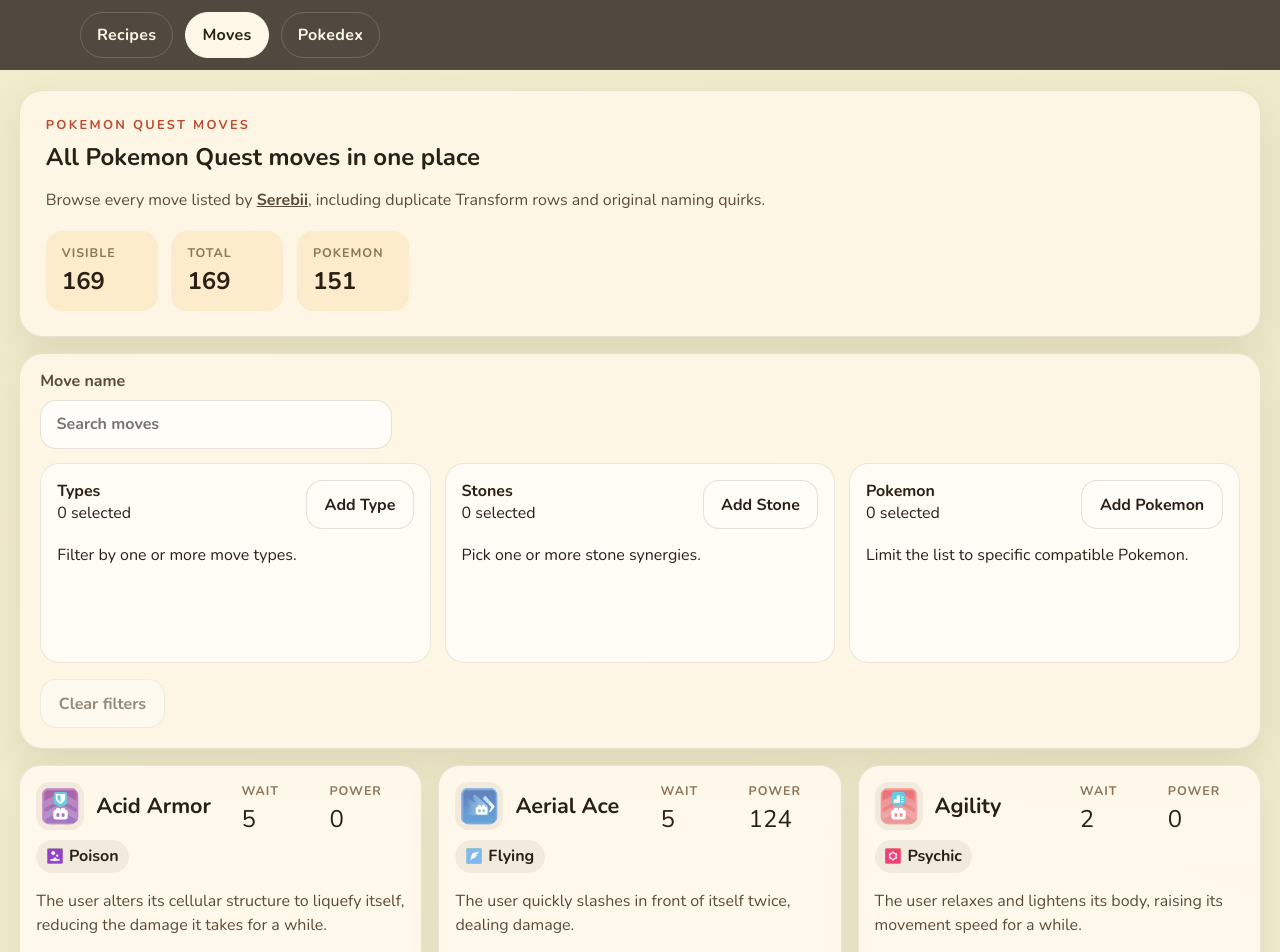
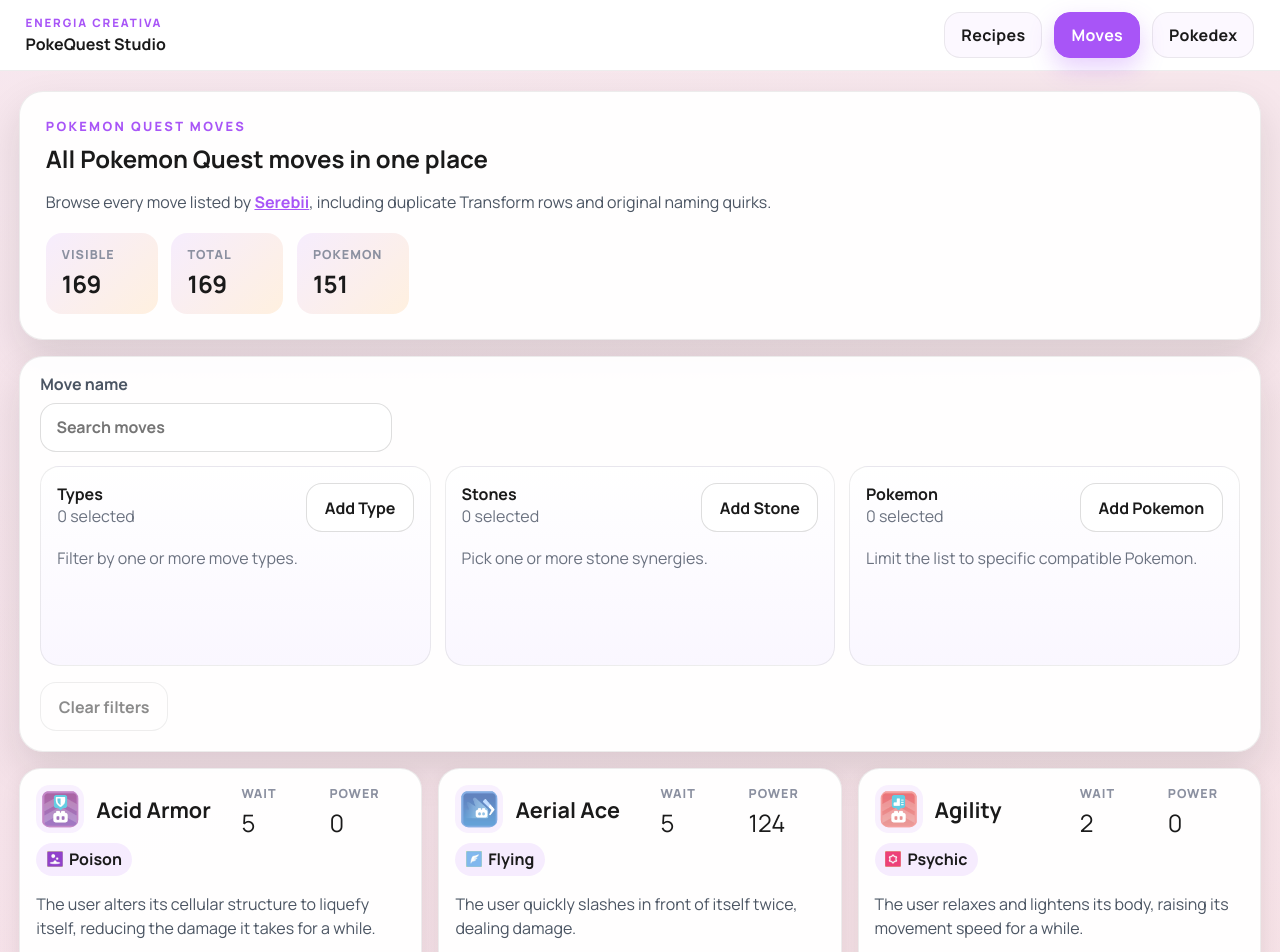
Before and after one commit to opeshm/pokemon-quest-recipe-finder, an Angular app: page /moves in a window 1280 px wide. Shown: the top 952 px of the page. Built offline with nearby package versions, Linux system fonts and the light colour scheme.

Commit message:
Refresh app styling with creative energy theme

```diff
--- a/src/app/app.html
+++ b/src/app/app.html
@@ -1,4 +1,10 @@
 <header class="app-header">
+  <div class="app-header-inner">
+    <div class="brand-mark">
+      <span class="brand-kicker">Energia Creativa</span>
+      <strong>PokeQuest Studio</strong>
+    </div>
+
     <nav class="primary-nav" aria-label="Primary navigation">
       <a
         routerLink="/"
@@ -9,6 +15,7 @@
       <a routerLink="/moves" routerLinkActive="active">Moves</a>
       <a routerLink="/pokedex" routerLinkActive="active">Pokedex</a>
     </nav>
+  </div>
 </header>
 
 <router-outlet></router-outlet>
--- a/src/app/app.scss
+++ b/src/app/app.scss
@@ -7,23 +7,52 @@
   top: 0;
   z-index: 10;
   padding: 0.75rem clamp(1rem, 2vw, 2rem);
-  background: rgba(43, 32, 22, 0.82);
-  backdrop-filter: blur(10px);
+  background: rgba(255, 255, 255, 0.82);
+  border-bottom: 1px solid var(--border-subtle);
+  backdrop-filter: blur(16px);
+}
+
+.app-header-inner {
+  display: flex;
+  flex-wrap: wrap;
+  align-items: center;
+  justify-content: space-between;
+  gap: 1rem;
+  width: min(78rem, 100%);
+  margin: 0 auto;
+}
+
+.brand-mark {
+  display: flex;
+  flex-direction: column;
+  gap: 0.15rem;
+}
+
+.brand-kicker {
+  font-size: 0.72rem;
+  font-weight: 800;
+  letter-spacing: 0.16em;
+  text-transform: uppercase;
+  color: var(--brand-primary);
+}
+
+.brand-mark strong {
+  font-size: 1rem;
+  color: var(--text-primary);
 }
 
 .primary-nav {
   display: flex;
   flex-wrap: wrap;
   gap: 0.75rem;
-  width: min(70rem, 100%);
-  margin: 0 auto;
 }
 
 .primary-nav a {
   padding: 0.7rem 1rem;
-  border: 1px solid rgba(255, 248, 232, 0.18);
-  border-radius: 999px;
-  color: var(--sand-50);
+  border: 1px solid var(--border-subtle);
+  border-radius: 1rem;
+  color: var(--text-primary);
+  background: rgba(var(--brand-primary-rgb), 0.04);
   text-decoration: none;
   font-weight: 700;
   letter-spacing: 0.02em;
@@ -35,13 +64,20 @@
 
 .primary-nav a:hover,
 .primary-nav a:focus-visible {
-  background: rgba(255, 248, 232, 0.1);
-  border-color: rgba(255, 248, 232, 0.32);
+  background: rgba(var(--brand-primary-rgb), 0.1);
+  border-color: rgba(var(--brand-primary-rgb), 0.24);
   outline: 0;
 }
 
 .primary-nav a.active {
-  background: var(--sand-50);
-  color: var(--ink-900);
-  border-color: var(--sand-50);
+  background: var(--brand-primary);
+  color: #ffffff;
+  border-color: var(--brand-primary);
+  box-shadow: 0 10px 24px rgba(var(--brand-primary-rgb), 0.28);
 }
+
+@media (max-width: 42rem) {
+  .app-header-inner {
+    align-items: stretch;
+  }
+}
--- a/src/app/features/moves/pages/moves-page.component.scss
+++ b/src/app/features/moves/pages/moves-page.component.scss
@@ -2,9 +2,9 @@
   min-height: 100dvh;
   padding: clamp(1rem, 1.5vw, 2rem);
   background:
-    radial-gradient(circle at 16% 12%, rgba(252, 244, 208, 0.92) 0%, rgba(252, 244, 208, 0) 30%),
-    radial-gradient(circle at 84% 12%, rgba(137, 221, 255, 0.24) 0%, rgba(137, 221, 255, 0) 26%),
-    linear-gradient(160deg, #efe4c0 0%, #ddc27f 45%, #be8d50 100%);
+    radial-gradient(circle at 14% 10%, var(--halo-primary) 0%, rgba(var(--brand-primary-rgb), 0) 28%),
+    radial-gradient(circle at 86% 12%, var(--halo-accent) 0%, rgba(var(--brand-accent-rgb), 0) 24%),
+    linear-gradient(180deg, #ffffff 0%, #fcf8ff 100%);
   color: var(--ink-900);
 }
 
@@ -13,10 +13,10 @@
 .empty-state {
   width: min(78rem, 100%);
   margin: 0 auto;
-  border: 1px solid rgba(92, 75, 56, 0.12);
+  border: 1px solid var(--border-subtle);
   border-radius: 1.5rem;
-  background: rgba(255, 248, 232, 0.9);
-  box-shadow: 0 1.25rem 2.5rem rgba(92, 75, 56, 0.12);
+  background: rgba(255, 255, 255, 0.94);
+  box-shadow: var(--shadow-md);
 }
 
 .hero-panel {
@@ -29,7 +29,7 @@
   font-weight: 800;
   letter-spacing: 0.18em;
   text-transform: uppercase;
-  color: var(--brick-500);
+  color: var(--brand-primary);
 }
 
 .hero-panel h1,
@@ -46,7 +46,7 @@
 }
 
 .intro a {
-  color: inherit;
+  color: var(--brand-primary);
   font-weight: 700;
 }
 
@@ -61,7 +61,7 @@
   min-width: 7rem;
   padding: 0.85rem 1rem;
   border-radius: 1rem;
-  background: rgba(244, 201, 123, 0.25);
+  background: linear-gradient(135deg, rgba(var(--brand-primary-rgb), 0.1), rgba(var(--brand-accent-rgb), 0.12));
 }
 
 .hero-stats span,
@@ -110,9 +110,9 @@
 
 .filter-field input,
 .clear-button {
-  border: 1px solid rgba(92, 75, 56, 0.16);
+  border: 1px solid var(--border-strong);
   border-radius: 1rem;
-  background: #fffdf7;
+  background: #ffffff;
   color: var(--ink-900);
   font: inherit;
 }
@@ -136,7 +136,7 @@
 .selector-modal-close:focus-visible,
 .modal-option:focus-visible,
 .clear-button:focus-visible {
-  outline: 2px solid rgba(92, 75, 56, 0.28);
+  outline: 2px solid rgba(var(--brand-primary-rgb), 0.3);
   outline-offset: 2px;
 }
 
@@ -153,9 +153,9 @@
   gap: 0.9rem;
   min-height: 12.5rem;
   padding: 1rem;
-  border: 1px solid rgba(92, 75, 56, 0.12);
+  border: 1px solid var(--border-subtle);
   border-radius: 1.2rem;
-  background: rgba(255, 253, 247, 0.88);
+  background: linear-gradient(180deg, #ffffff 0%, var(--surface-subtle) 100%);
 }
 
 .selector-box-header {
@@ -183,9 +183,9 @@
 .selector-modal-button,
 .selector-modal-close,
 .modal-option {
-  border: 1px solid rgba(92, 75, 56, 0.16);
+  border: 1px solid var(--border-strong);
   border-radius: 1rem;
-  background: #fffdf7;
+  background: #ffffff;
   color: var(--ink-900);
   font: inherit;
 }
@@ -221,7 +221,7 @@
   width: 3rem;
   height: 3rem;
   border-radius: 0.95rem;
-  box-shadow: inset 0 0 0 1px rgba(92, 75, 56, 0.08);
+  box-shadow: inset 0 0 0 1px rgba(var(--text-primary-rgb), 0.06);
 }
 
 .selected-icon-chip img {
@@ -230,15 +230,15 @@
 }
 
 .selected-icon-chip--type {
-  background: rgba(88, 139, 255, 0.12);
+  background: rgba(var(--brand-primary-rgb), 0.14);
 }
 
 .selected-icon-chip--stone {
-  background: rgba(92, 75, 56, 0.08);
+  background: rgba(var(--brand-accent-rgb), 0.14);
 }
 
 .selected-icon-chip--pokemon {
-  background: rgba(228, 84, 53, 0.08);
+  background: rgba(var(--brand-primary-rgb), 0.1);
 }
 
 .selector-modal-backdrop {
@@ -248,7 +248,7 @@
   display: grid;
   place-items: center;
   padding: 1rem;
-  background: rgba(34, 27, 20, 0.5);
+  background: rgba(var(--text-primary-rgb), 0.45);
   backdrop-filter: blur(4px);
 }
 
@@ -259,10 +259,10 @@
   flex-direction: column;
   gap: 1rem;
   padding: 1.25rem;
-  border: 1px solid rgba(92, 75, 56, 0.16);
+  border: 1px solid var(--border-strong);
   border-radius: 1.4rem;
-  background: #fff8e8;
-  box-shadow: 0 1.5rem 3rem rgba(34, 27, 20, 0.28);
+  background: #ffffff;
+  box-shadow: 0 24px 48px rgba(var(--text-primary-rgb), 0.18);
 }
 
 .selector-modal-header,
@@ -297,15 +297,15 @@
 .modal-search-field input {
   min-height: 3rem;
   padding: 0.8rem 0.95rem;
-  border: 1px solid rgba(92, 75, 56, 0.16);
+  border: 1px solid var(--border-strong);
   border-radius: 1rem;
-  background: #fffdf7;
+  background: #ffffff;
   color: var(--ink-900);
   font: inherit;
 }
 
 .modal-search-field input:focus-visible {
-  outline: 2px solid rgba(92, 75, 56, 0.28);
+  outline: 2px solid rgba(var(--brand-primary-rgb), 0.3);
   outline-offset: 2px;
 }
 
@@ -320,8 +320,8 @@
 }
 
 .modal-option--selected {
-  border-color: rgba(228, 84, 53, 0.5);
-  background: rgba(228, 84, 53, 0.1);
+  border-color: rgba(var(--brand-primary-rgb), 0.4);
+  background: rgba(var(--brand-primary-rgb), 0.1);
 }
 
 .modal-option span:last-child {
@@ -329,13 +329,13 @@
 }
 
 .selector-modal-button--primary {
-  background: var(--brick-500);
+  background: var(--brand-primary);
   color: #fffaf2;
 }
 
 .selector-modal-button--secondary,
 .selector-modal-close {
-  background: rgba(92, 75, 56, 0.08);
+  background: rgba(var(--text-primary-rgb), 0.04);
 }
 
 .clear-button {
@@ -360,10 +360,10 @@
   flex-direction: column;
   gap: 1rem;
   padding: 1rem;
-  border: 1px solid rgba(92, 75, 56, 0.12);
+  border: 1px solid var(--border-subtle);
   border-radius: 1.35rem;
-  background: rgba(255, 249, 237, 0.94);
-  box-shadow: 0 1rem 2rem rgba(92, 75, 56, 0.1);
+  background: rgba(255, 255, 255, 0.96);
+  box-shadow: var(--shadow-sm);
 }
 
 .card-header,
@@ -400,7 +400,7 @@
   height: 3rem;
   flex: 0 0 auto;
   border-radius: 0.85rem;
-  background: rgba(92, 75, 56, 0.08);
+  background: rgba(var(--brand-primary-rgb), 0.08);
   padding: 0.35rem;
   object-fit: contain;
 }
@@ -417,7 +417,7 @@
 
 .type-pill {
   padding: 0.35rem 0.65rem;
-  background: rgba(92, 75, 56, 0.08);
+  background: rgba(var(--brand-primary-rgb), 0.1);
 }
 
 .stat-grid {
@@ -449,29 +449,14 @@
   gap: 0.55rem;
 }
 
-.pokemon-avatar-row {
-  display: flex;
-  flex-wrap: wrap;
-  gap: 0.45rem;
-}
-
+.pokemon-avatar-row,
 .stone-icon-row {
   display: flex;
   flex-wrap: wrap;
   gap: 0.45rem;
 }
 
-.pokemon-avatar-chip {
-  display: inline-flex;
-  align-items: center;
-  justify-content: center;
-  width: 2.85rem;
-  height: 2.85rem;
-  border-radius: 0.9rem;
-  background: rgba(228, 84, 53, 0.08);
-  box-shadow: inset 0 0 0 1px rgba(92, 75, 56, 0.08);
-}
-
+.pokemon-avatar-chip,
 .stone-icon-chip {
   display: inline-flex;
   align-items: center;
@@ -479,8 +464,15 @@
   width: 2.85rem;
   height: 2.85rem;
   border-radius: 0.9rem;
-  background: rgba(92, 75, 56, 0.08);
-  box-shadow: inset 0 0 0 1px rgba(92, 75, 56, 0.08);
+  box-shadow: inset 0 0 0 1px rgba(var(--text-primary-rgb), 0.06);
+}
+
+.pokemon-avatar-chip {
+  background: rgba(var(--brand-primary-rgb), 0.1);
+}
+
+.stone-icon-chip {
+  background: rgba(var(--brand-accent-rgb), 0.12);
 }
 
 .pokemon-mini-sprite,
@@ -503,11 +495,11 @@
 
 .chip {
   padding: 0.45rem 0.75rem;
-  background: rgba(92, 75, 56, 0.08);
+  background: rgba(var(--brand-primary-rgb), 0.08);
 }
 
 .chip.subdued {
-  background: rgba(228, 84, 53, 0.08);
+  background: rgba(var(--brand-accent-rgb), 0.12);
   color: var(--ink-800);
 }
 
--- a/src/app/features/pokedex/pages/pokedex-page.component.scss
+++ b/src/app/features/pokedex/pages/pokedex-page.component.scss
@@ -2,9 +2,9 @@
   min-height: 100dvh;
   padding: clamp(1rem, 1.5vw, 2rem);
   background:
-    radial-gradient(circle at 16% 12%, rgba(252, 244, 208, 0.92) 0%, rgba(252, 244, 208, 0) 30%),
-    radial-gradient(circle at 84% 12%, rgba(137, 221, 255, 0.24) 0%, rgba(137, 221, 255, 0) 26%),
-    linear-gradient(160deg, #efe4c0 0%, #ddc27f 45%, #be8d50 100%);
+    radial-gradient(circle at 14% 10%, var(--halo-primary) 0%, rgba(var(--brand-primary-rgb), 0) 28%),
+    radial-gradient(circle at 86% 12%, var(--halo-accent) 0%, rgba(var(--brand-accent-rgb), 0) 24%),
+    linear-gradient(180deg, #ffffff 0%, #fcf8ff 100%);
   color: var(--ink-900);
 }
 
@@ -14,10 +14,10 @@
 .empty-state {
   width: min(78rem, 100%);
   margin: 0 auto;
-  border: 1px solid rgba(92, 75, 56, 0.12);
+  border: 1px solid var(--border-subtle);
   border-radius: 1.5rem;
-  background: rgba(255, 248, 232, 0.9);
-  box-shadow: 0 1.25rem 2.5rem rgba(92, 75, 56, 0.12);
+  background: rgba(255, 255, 255, 0.94);
+  box-shadow: var(--shadow-md);
 }
 
 .hero-panel {
@@ -30,7 +30,7 @@
   font-weight: 800;
   letter-spacing: 0.18em;
   text-transform: uppercase;
-  color: var(--brick-500);
+  color: var(--brand-primary);
 }
 
 .hero-panel h1,
@@ -63,7 +63,7 @@
   min-width: 7rem;
   padding: 0.85rem 1rem;
   border-radius: 1rem;
-  background: rgba(244, 201, 123, 0.25);
+  background: linear-gradient(135deg, rgba(var(--brand-primary-rgb), 0.1), rgba(var(--brand-accent-rgb), 0.12));
 }
 
 .hero-stats span,
@@ -96,8 +96,8 @@
 }
 
 .warning {
-  border-color: rgba(190, 74, 47, 0.32);
-  background: rgba(255, 230, 220, 0.9);
+  border-color: rgba(var(--brand-accent-rgb), 0.28);
+  background: rgba(var(--brand-accent-rgb), 0.1);
 }
 
 .filters-panel {
@@ -116,9 +116,9 @@
   gap: 0.9rem;
   min-height: 12rem;
   padding: 1rem;
-  border: 1px solid rgba(92, 75, 56, 0.12);
+  border: 1px solid var(--border-subtle);
   border-radius: 1.2rem;
-  background: rgba(255, 253, 247, 0.88);
+  background: linear-gradient(180deg, #ffffff 0%, var(--surface-subtle) 100%);
 }
 
 .selector-box-header {
@@ -134,9 +134,9 @@
 .modal-option,
 .clear-button {
   min-height: 3rem;
-  border: 1px solid rgba(92, 75, 56, 0.16);
+  border: 1px solid var(--border-strong);
   border-radius: 1rem;
-  background: #fffdf7;
+  background: #ffffff;
   color: var(--ink-900);
   font: inherit;
 }
@@ -155,7 +155,7 @@
 .selector-modal-close:focus-visible,
 .modal-option:focus-visible,
 .clear-button:focus-visible {
-  outline: 2px solid rgba(92, 75, 56, 0.28);
+  outline: 2px solid rgba(var(--brand-primary-rgb), 0.3);
   outline-offset: 2px;
 }
 
@@ -180,7 +180,7 @@
   align-items: center;
   justify-content: center;
   border-radius: 0.95rem;
-  box-shadow: inset 0 0 0 1px rgba(92, 75, 56, 0.08);
+  box-shadow: inset 0 0 0 1px rgba(var(--text-primary-rgb), 0.06);
 }
 
 .selected-icon-chip {
@@ -195,12 +195,12 @@
 
 .selected-text-chip {
   padding: 0.55rem 0.8rem;
-  background: rgba(92, 75, 56, 0.08);
+  background: rgba(var(--brand-primary-rgb), 0.08);
   font-weight: 700;
 }
 
 .selected-icon-chip--type {
-  background: rgba(88, 139, 255, 0.12);
+  background: rgba(var(--brand-primary-rgb), 0.14);
 }
 
 .clear-button {
@@ -219,7 +219,7 @@
   display: grid;
   place-items: center;
   padding: 1rem;
-  background: rgba(34, 27, 20, 0.5);
+  background: rgba(var(--text-primary-rgb), 0.45);
   backdrop-filter: blur(4px);
 }
 
@@ -230,10 +230,10 @@
   flex-direction: column;
   gap: 1rem;
   padding: 1.25rem;
-  border: 1px solid rgba(92, 75, 56, 0.16);
+  border: 1px solid var(--border-strong);
   border-radius: 1.4rem;
-  background: #fff8e8;
-  box-shadow: 0 1.5rem 3rem rgba(34, 27, 20, 0.28);
+  background: #ffffff;
+  box-shadow: 0 24px 48px rgba(var(--text-primary-rgb), 0.18);
 }
 
 .selector-modal-header,
@@ -270,8 +270,8 @@
 }
 
 .modal-option--selected {
-  border-color: rgba(228, 84, 53, 0.5);
-  background: rgba(228, 84, 53, 0.1);
+  border-color: rgba(var(--brand-primary-rgb), 0.4);
+  background: rgba(var(--brand-primary-rgb), 0.1);
 }
 
 .modal-option span:last-child {
@@ -279,13 +279,13 @@
 }
 
 .selector-modal-button--primary {
-  background: var(--brick-500);
+  background: var(--brand-primary);
   color: #fffaf2;
 }
 
 .selector-modal-button--secondary,
 .selector-modal-close {
-  background: rgba(92, 75, 56, 0.08);
+  background: rgba(var(--text-primary-rgb), 0.04);
 }
 
 .results-grid {
@@ -301,10 +301,10 @@
   flex-direction: column;
   gap: 1rem;
   padding: 1rem;
-  border: 1px solid rgba(92, 75, 56, 0.12);
+  border: 1px solid var(--border-subtle);
   border-radius: 1.35rem;
-  background: rgba(255, 249, 237, 0.94);
-  box-shadow: 0 1rem 2rem rgba(92, 75, 56, 0.1);
+  background: rgba(255, 255, 255, 0.96);
+  box-shadow: var(--shadow-sm);
 }
 
 .card-header,
@@ -335,7 +335,7 @@
 
 .style-badge {
   padding: 0.35rem 0.7rem;
-  background: rgba(228, 84, 53, 0.12);
+  background: rgba(var(--brand-accent-rgb), 0.14);
   color: var(--ink-900);
 }
 
@@ -347,7 +347,7 @@
   border-radius: 1.25rem;
   background:
     radial-gradient(circle at top, rgba(255, 255, 255, 0.75), rgba(255, 255, 255, 0)),
-    linear-gradient(180deg, rgba(244, 201, 123, 0.35), rgba(190, 141, 80, 0.28));
+    linear-gradient(180deg, rgba(var(--brand-primary-rgb), 0.12), rgba(var(--brand-accent-rgb), 0.16));
 }
 
 .pokemon-sprite,
@@ -380,7 +380,7 @@
 
 .type-pill {
   padding: 0.35rem 0.65rem;
-  background: rgba(92, 75, 56, 0.08);
+  background: rgba(var(--brand-primary-rgb), 0.08);
   color: var(--ink-900);
 }
 
--- a/src/app/features/recipe-explorer/components/filters-panel/filters-panel.component.scss
+++ b/src/app/features/recipe-explorer/components/filters-panel/filters-panel.component.scss
@@ -6,10 +6,10 @@
 .filters-panel {
   width: min(78rem, 100%);
   margin: 1rem auto 0;
-  border: 1px solid rgba(92, 75, 56, 0.12);
+  border: 1px solid var(--border-subtle);
   border-radius: 1.5rem;
-  background: rgba(255, 248, 232, 0.9);
-  box-shadow: 0 1.25rem 2.5rem rgba(92, 75, 56, 0.12);
+  background: rgba(255, 255, 255, 0.94);
+  box-shadow: var(--shadow-md);
 }
 
 .controls {
@@ -44,9 +44,9 @@
 .clear-button,
 .modal-search-field input {
   min-height: 3rem;
-  border: 1px solid rgba(92, 75, 56, 0.16);
+  border: 1px solid var(--border-strong);
   border-radius: 1rem;
-  background: #fffdf7;
+  background: #ffffff;
   color: var(--ink-900);
   font: inherit;
 }
@@ -63,7 +63,7 @@
 .modal-option:focus-visible,
 .clear-button:focus-visible,
 .modal-search-field input:focus-visible {
-  outline: 2px solid rgba(92, 75, 56, 0.28);
+  outline: 2px solid rgba(var(--brand-primary-rgb), 0.3);
   outline-offset: 2px;
 }
 
@@ -79,9 +79,9 @@
   gap: 0.9rem;
   min-height: 12.5rem;
   padding: 1rem;
-  border: 1px solid rgba(92, 75, 56, 0.12);
+  border: 1px solid var(--border-subtle);
   border-radius: 1.2rem;
-  background: rgba(255, 253, 247, 0.88);
+  background: linear-gradient(180deg, #ffffff 0%, var(--surface-subtle) 100%);
 }
 
 .selector-box-header {
@@ -127,7 +127,7 @@
   align-items: center;
   justify-content: center;
   border-radius: 0.95rem;
-  box-shadow: inset 0 0 0 1px rgba(92, 75, 56, 0.08);
+  box-shadow: inset 0 0 0 1px rgba(var(--text-primary-rgb), 0.06);
 }
 
 .selected-icon-chip {
@@ -137,7 +137,7 @@
 
 .selected-text-chip {
   padding: 0.55rem 0.8rem;
-  background: rgba(92, 75, 56, 0.08);
+  background: rgba(var(--brand-primary-rgb), 0.08);
   font-weight: 700;
 }
 
@@ -147,15 +147,15 @@
 }
 
 .selected-icon-chip--type {
-  background: rgba(88, 139, 255, 0.12);
+  background: rgba(var(--brand-primary-rgb), 0.14);
 }
 
 .selected-icon-chip--pokemon {
-  background: rgba(228, 84, 53, 0.08);
+  background: rgba(var(--brand-primary-rgb), 0.1);
 }
 
 .selected-icon-chip--ingredient {
-  background: rgba(92, 75, 56, 0.08);
+  background: rgba(var(--brand-accent-rgb), 0.12);
 }
 
 .pokemon-icon {
@@ -183,7 +183,7 @@
   display: grid;
   place-items: center;
   padding: 1rem;
-  background: rgba(34, 27, 20, 0.5);
+  background: rgba(var(--text-primary-rgb), 0.45);
   backdrop-filter: blur(4px);
 }
 
@@ -194,10 +194,10 @@
   flex-direction: column;
   gap: 1rem;
   padding: 1.25rem;
-  border: 1px solid rgba(92, 75, 56, 0.16);
+  border: 1px solid var(--border-strong);
   border-radius: 1.4rem;
-  background: #fff8e8;
-  box-shadow: 0 1.5rem 3rem rgba(34, 27, 20, 0.28);
+  background: #ffffff;
+  box-shadow: 0 24px 48px rgba(var(--text-primary-rgb), 0.18);
 }
 
 .selector-modal-header,
@@ -240,8 +240,8 @@
 }
 
 .modal-option--selected {
-  border-color: rgba(228, 84, 53, 0.5);
-  background: rgba(228, 84, 53, 0.1);
+  border-color: rgba(var(--brand-primary-rgb), 0.4);
+  background: rgba(var(--brand-primary-rgb), 0.1);
 }
 
 .modal-option span:last-child {
@@ -253,17 +253,17 @@
   align-items: center;
   padding: 0.3rem 0.55rem;
   border-radius: 999px;
-  background: rgba(92, 75, 56, 0.08);
+  background: rgba(var(--brand-accent-rgb), 0.12);
 }
 
 .selector-modal-button--primary {
-  background: var(--brick-500);
+  background: var(--brand-primary);
   color: #fffaf2;
 }
 
 .selector-modal-button--secondary,
 .selector-modal-close {
-  background: rgba(92, 75, 56, 0.08);
+  background: rgba(var(--text-primary-rgb), 0.04);
 }
 
 @media (max-width: 42rem) {
--- a/src/app/features/recipe-explorer/components/hero-section/hero-section.component.scss
+++ b/src/app/features/recipe-explorer/components/hero-section/hero-section.component.scss
@@ -6,10 +6,10 @@
   width: min(78rem, 100%);
   margin: 0 auto;
   padding: clamp(1.25rem, 2vw, 2rem);
-  border: 1px solid rgba(92, 75, 56, 0.12);
+  border: 1px solid var(--border-subtle);
   border-radius: 1.5rem;
-  background: rgba(255, 248, 232, 0.9);
-  box-shadow: 0 1.25rem 2.5rem rgba(92, 75, 56, 0.12);
+  background: rgba(255, 255, 255, 0.94);
+  box-shadow: var(--shadow-md);
 }
 
 .kicker {
@@ -18,7 +18,7 @@
   font-weight: 800;
   letter-spacing: 0.18em;
   text-transform: uppercase;
-  color: var(--brick-500);
+  color: var(--brand-primary);
 }
 
 h1 {
@@ -45,7 +45,7 @@
   min-width: 7rem;
   padding: 0.85rem 1rem;
   border-radius: 1rem;
-  background: rgba(244, 201, 123, 0.25);
+  background: linear-gradient(135deg, rgba(var(--brand-primary-rgb), 0.1), rgba(var(--brand-accent-rgb), 0.12));
   color: var(--ink-900);
 }
 
--- a/src/app/features/recipe-explorer/pages/recipe-explorer-page.component.scss
+++ b/src/app/features/recipe-explorer/pages/recipe-explorer-page.component.scss
@@ -2,9 +2,9 @@
   min-height: 100dvh;
   padding: clamp(1rem, 1.5vw, 2rem);
   background:
-    radial-gradient(circle at 16% 12%, rgba(252, 244, 208, 0.92) 0%, rgba(252, 244, 208, 0) 30%),
-    radial-gradient(circle at 84% 12%, rgba(137, 221, 255, 0.24) 0%, rgba(137, 221, 255, 0) 26%),
-    linear-gradient(160deg, #efe4c0 0%, #ddc27f 45%, #be8d50 100%);
+    radial-gradient(circle at 14% 10%, var(--halo-primary) 0%, rgba(var(--brand-primary-rgb), 0) 28%),
+    radial-gradient(circle at 86% 12%, var(--halo-accent) 0%, rgba(var(--brand-accent-rgb), 0) 24%),
+    linear-gradient(180deg, #ffffff 0%, #fcf8ff 100%);
   color: var(--ink-900);
 }
 
@@ -20,10 +20,10 @@
   width: min(78rem, 100%);
   margin: 1rem auto 0;
   padding: 1rem 1.25rem;
-  border: 1px solid rgba(92, 75, 56, 0.12);
+  border: 1px solid var(--border-subtle);
   border-radius: 1.5rem;
-  background: rgba(255, 248, 232, 0.9);
-  box-shadow: 0 1.25rem 2.5rem rgba(92, 75, 56, 0.12);
+  background: rgba(255, 255, 255, 0.94);
+  box-shadow: var(--shadow-md);
 }
 
 .loading {
@@ -31,18 +31,18 @@
 }
 
 .error {
-  border-color: rgba(190, 74, 47, 0.32);
-  background: rgba(255, 230, 220, 0.9);
-  color: #6c2618;
+  border-color: rgba(var(--brand-accent-rgb), 0.28);
+  background: rgba(var(--brand-accent-rgb), 0.1);
+  color: var(--text-primary);
 }
 
 .retry-button {
   margin-top: 0.75rem;
   min-height: 3rem;
-  border: 1px solid rgba(92, 75, 56, 0.16);
+  border: 1px solid rgba(var(--brand-primary-rgb), 0.18);
   border-radius: 1rem;
   padding: 0.8rem 1.1rem;
-  background: var(--brick-500);
+  background: var(--brand-primary);
   color: #fffaf2;
   font: inherit;
   font-weight: 700;
@@ -50,7 +50,7 @@
 }
 
 .retry-button:focus-visible {
-  outline: 2px solid rgba(92, 75, 56, 0.28);
+  outline: 2px solid rgba(var(--brand-primary-rgb), 0.3);
   outline-offset: 2px;
 }
 
--- a/src/styles.scss
+++ b/src/styles.scss
@@ -1,4 +1,4 @@
-@import url('https://fonts.googleapis.com/css2?family=Bungee&family=Nunito:wght@400;600;700&display=swap');
+@import url('https://fonts.googleapis.com/css2?family=Manrope:wght@400;500;600;700;800&display=swap');
 
 * {
   box-sizing: border-box;
@@ -12,22 +12,47 @@
 }
 
 body {
-  font-family: 'Nunito', 'Segoe UI', sans-serif;
+  font-family: 'Manrope', 'Segoe UI', sans-serif;
+  background: var(--surface-base);
+  color: var(--text-primary);
 }
 
 :root {
-  --sand-50: #fff8e8;
-  --sand-100: #fbe7ba;
-  --sand-300: #f4c97b;
-  --amber-500: #d8861a;
-  --brick-500: #be4a2f;
-  --ink-900: #2b2016;
-  --ink-700: #5c4b38;
-  --ink-500: #8c7558;
-  --panel: #fff7df;
-  --panel-strong: #f7dfac;
-  --accent: #e45435;
-  --accent-soft: #f6a548;
-  --border: #d1aa6e;
-  --success: #5d9b3f;
+  --brand-primary: #a855f7;
+  --brand-primary-rgb: 168, 85, 247;
+  --brand-primary-soft: #f3e8ff;
+  --brand-primary-strong: #9333ea;
+  --brand-accent: #ff8c00;
+  --brand-accent-rgb: 255, 140, 0;
+  --brand-accent-soft: #ffedd5;
+  --surface-base: #ffffff;
+  --surface-subtle: #faf7ff;
+  --surface-elevated: #ffffff;
+  --text-primary: #1a1a1a;
+  --text-primary-rgb: 26, 26, 26;
+  --text-secondary: #4b5563;
+  --text-muted: #6b7280;
+  --border-subtle: rgba(var(--text-primary-rgb), 0.08);
+  --border-strong: rgba(var(--text-primary-rgb), 0.14);
+  --shadow-sm: 0 8px 20px rgba(var(--text-primary-rgb), 0.08);
+  --shadow-md: 0 18px 40px rgba(var(--text-primary-rgb), 0.12);
+  --halo-primary: rgba(var(--brand-primary-rgb), 0.16);
+  --halo-accent: rgba(var(--brand-accent-rgb), 0.18);
+
+  --sand-50: var(--surface-base);
+  --sand-100: var(--brand-primary-soft);
+  --sand-300: #f5c58b;
+  --amber-500: var(--brand-accent);
+  --brick-500: var(--brand-primary);
+  --ink-900: var(--text-primary);
+  --ink-800: #2b2b34;
+  --ink-700: var(--text-secondary);
+  --ink-600: var(--text-muted);
+  --ink-500: #8b90a0;
+  --panel: var(--surface-base);
+  --panel-strong: var(--surface-subtle);
+  --accent: var(--brand-accent);
+  --accent-soft: var(--brand-accent-soft);
+  --border: rgba(var(--brand-primary-rgb), 0.18);
+  --success: #16a34a;
 }
```
Also changed, not shown: src/app/features/recipe-explorer/components/recipe-detail-panel/recipe-detail-panel.component.scss (+16 -16 lines), src/app/features/recipe-explorer/components/recipe-list-panel/recipe-list-panel.component.scss (+18 -18 lines). Lines whose indentation alone changed are shown as unchanged.
